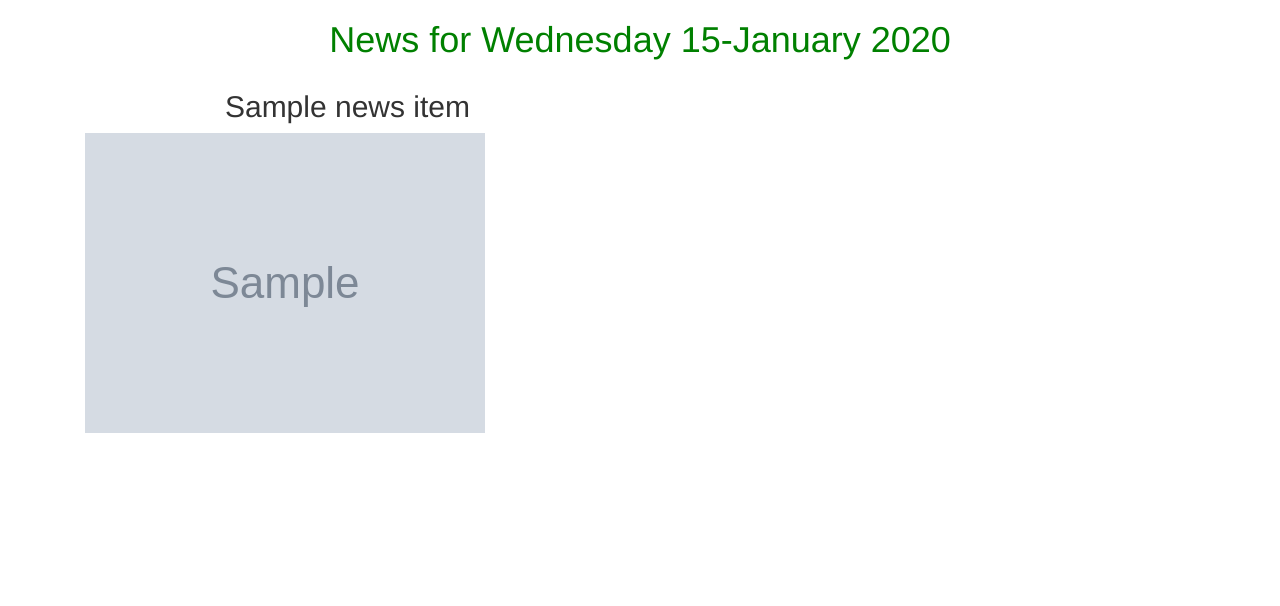
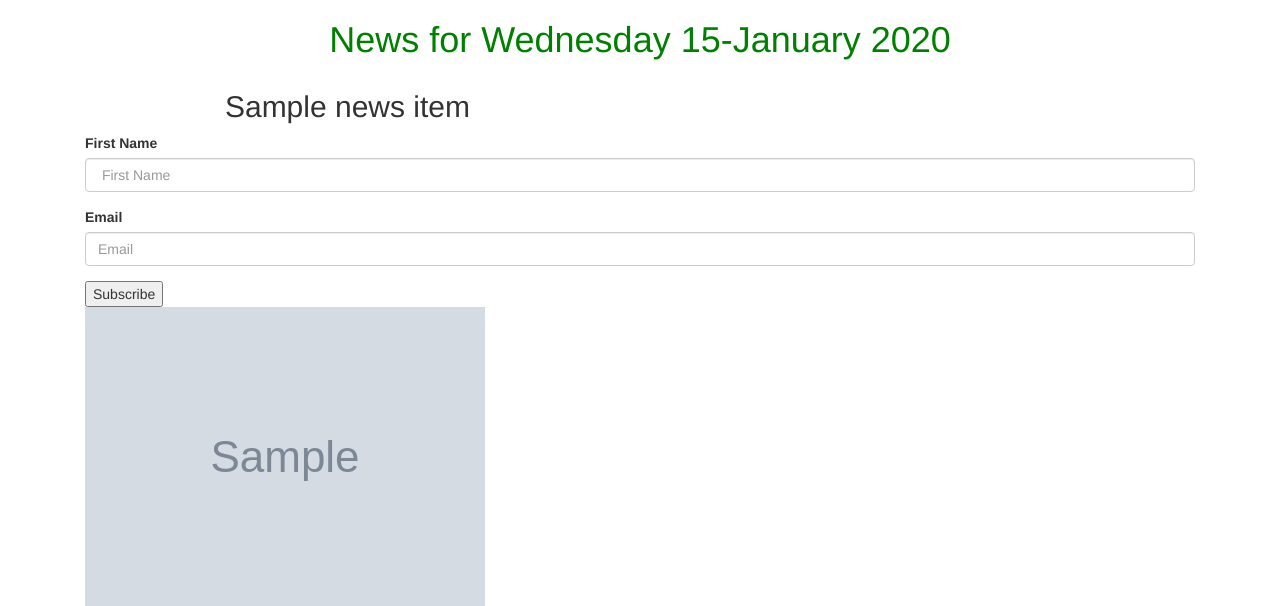
Before and after one commit to sngina/The-Moringa_Tribune, a Django app: template news/templates/all-news/today-news.html in a window 1280 px wide. Shown: the part 52-658 px from the top of the page. Run offline with Django 3.2, Linux system fonts and the light colour scheme; tables that the repository leaves empty hold one stand-in row (values such as "Sample post"); the template is opened without the code that fills it: values that come from a table or form of the project are taken from there, most other values are stand-ins (such as "Sample title", 1, 10 or a date in 2020); grey boxes marked "Sample" are stand-in pictures; some libraries are stand-ins or nearby versions.

Commit message:
add form

```diff
--- /dev/null
+++ b/news/forms.py
@@ -0,0 +1,5 @@
+from django import forms
+
+class NewsLetterForm(forms.Form):
+    your_name = forms.CharField(label = ' First Name' , max_length =30)
+    email  =  forms.EmailField(label = 'Email')
--- a/news/templates/all-news/today-news.html
+++ b/news/templates/all-news/today-news.html
@@ -1,6 +1,7 @@
 {%extends 'all-news/base.html'%}
 {% block content %}
 {{block.super}}
+{%load bootstrap3 %}
 <div class="container">
 
   <!-- Looping through news   -->
@@ -12,6 +13,17 @@
     <div class="col-xs-6 col-sm-6 col-md-6 col-lg-6">
       <h2 class="text-center"> {{ news_item.title }} </h2>
     </div>
+  </div>
+  <!-- Looping through news end   -->
+  <div class="container-fluid">
+
+    <form action="{%url 'newsToday'%}" method="post">
+      {%csrf_token%}
+
+      {% bootstrap_form letterForm layout='inline' %}
+      <input type="submit" value="Subscribe">
+    </form>
+
   </div>
 
   <!--Display news Article images  -->
--- a/tribune/settings.py
+++ b/tribune/settings.py
@@ -151,7 +151,7 @@ if config('MODE')=="dev":
            'ENGINE': 'django.db.backends.postgresql_psycopg2',
            'NAME': config('DB_NAME'),
            'USER': config('DB_USER'),
-           'PASSWORD': config('DB_PASSWORD'),
+           'PASSWORD': 'sam@2021',
            'HOST': config('DB_HOST'),
            'PORT': '',
        }
@@ -168,4 +168,4 @@ else:
 db_from_env = dj_database_url.config(conn_max_age=500)
 DATABASES['default'].update(db_from_env)
 
-ALLOWED_HOSTS = config('ALLOWED_HOSTS', cast=Csv())
+# ALLOWED_HOSTS = config('ALLOWED_HOSTS', cast=Csv())
```
Also changed, not shown: news/views.py (+8 -1 lines), 1 other file. Lines whose indentation alone changed are shown as unchanged.
